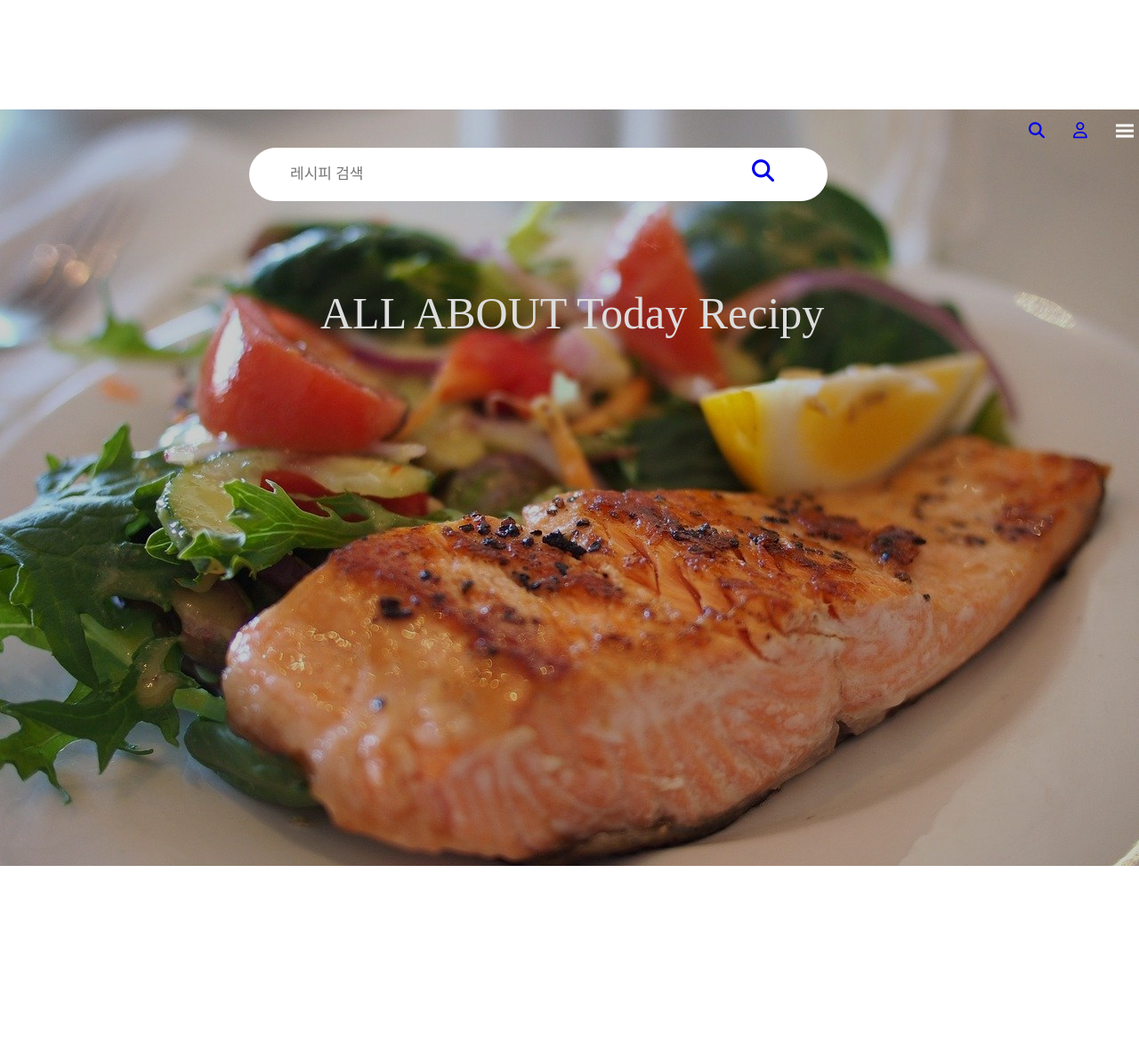
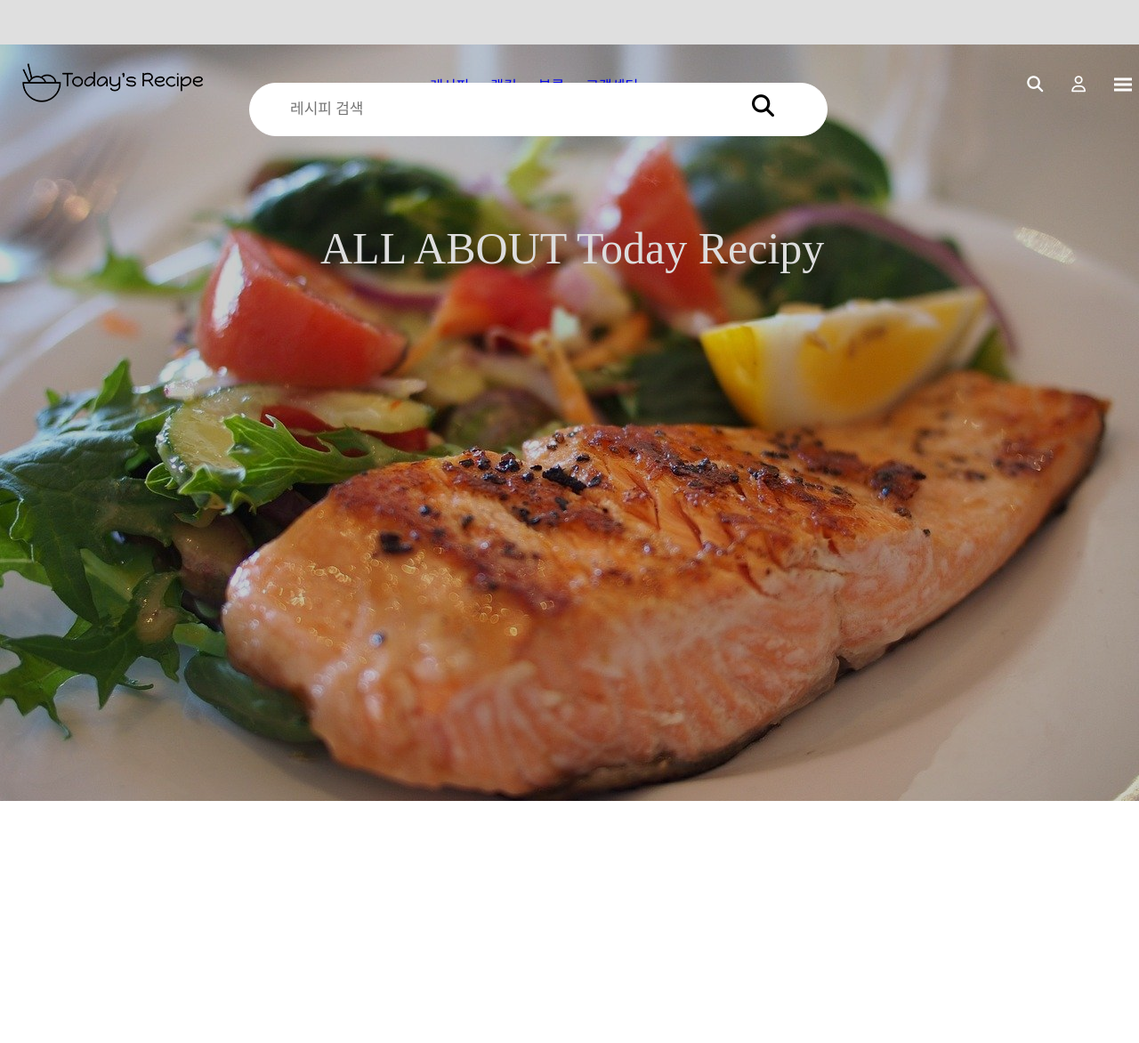
Before and after one commit to googoo2485/3project, a Node server app: page / in a window 1280 px wide. Shown: the top 1172 px of the page at 89% size. Run offline with Node 20, Linux system fonts and the light colour scheme; some libraries are stand-ins or nearby versions; some web fonts are replaced.

Commit message:
no message

```diff
--- a/public/stylesheets/style.css
+++ b/public/stylesheets/style.css
@@ -12,35 +12,68 @@ body{
   width: 100%;
   height:100%;
 }
-a:visited {
-  color: #ffffff; }
+
 @font-face{
   font-family: "NanumGothic-Bold";
   src: url("/font/NanumGothic-Bold.ttf")format("truetype");
   font-style: normal;
   font-weight: normal;
 }
-@font-face {
-  font-family: 'Noto Sans KR';
-  font-style: normal;
-  font-weight: 100;
-  src: url("/font/NotoSansKR-Thin.woff2") format('woff2'),
-  url("/font/NotoSansKR-Thin.woff") format('woff'),
-  url("/NotoSansKR-Thin.otf") format('opentype');
+
+.navbar{
+  width: 100%;
+  grid-row-start: 1;
+  grid-row-end: 10;
+  grid-column-start: 1;
+  grid-column-end: 11;
+  position: fixed;
+  display: flex;
+  justify-content: space-between;
+  align-items: center;
+  padding: 8px 12px;
 }
 
 
-.logo{
-  width: 100px;
-  height: 30px;
-}
 .header{
   display: grid;
   color: black;
+  width: 100%;
+  height: 50px;
   grid-template-columns: repeat(25,1fr);
   grid-template-rows: repeat(4,1fr);
+  grid-auto-rows: 100px;
+  grid-auto-columns: 100px;
   gap: 1px;
+  background-color: rgb(223, 223, 223);
 }
+
+.logo{
+  width: 50px;
+  height: 100%;
+  grid-row-start: 2;
+  grid-row-end: 2;
+  grid-column-start: 2;
+  grid-column-end: 2;
+}
+.headerUi{
+  grid-row-start: 1;
+  grid-row-end: 1;
+  grid-column-start: 5;
+  grid-column-end: 9;
+  display: flex;
+
+
+
+}
+.headerUi2{
+  display: flex;
+  padding-left: 0;
+}
+.headerUi2 li{
+  padding: 8px 12px;
+}
+
+
 .container{
   width: 100%;
   height: 850px;
@@ -53,6 +86,7 @@ a:visited {
 .backimg{
   background-size:cover;
   background-image: url(/images/main/header.jpg);
+  object-fit: cover;
   background-repeat: no-repeat;
   background-position:center;
   z-index: -999;
@@ -60,6 +94,7 @@ a:visited {
   grid-row-end: 71;
   grid-column-start: 1;
   grid-column-end: 11;
+
 }
 .backimg2{
   background-size: 100% 100%;
@@ -105,36 +140,30 @@ a:visited {
   padding: 0px 14px;
   font-size: 25px;
   z-index: 113;
+  color: black;
 }
 
 .Hbox{
-  grid-column-start: 9;
-  grid-column-end: 11;
-  grid-row-start: 1;
-  grid-row-end: 5;
+
   display: flex;
   text-align: left;
   font-size: 18px;
   z-index: 112;
+
+}
+.Hbox a{
+ color: #ffffff;
+
 }
 .Hbox li{
   padding: 14px 16px;
 }
 .Hbox input{
-  grid-column-start: 20;
-  grid-column-end: 22;
-  grid-row-start: 2;
-  grid-row-end: 2;
+
   border-radius: 15px;
 }
 
 .dropdown{
-  position: relative;
-  box-sizing: border-box;
-  grid-column-start: 9;
-  grid-column-end: 10;
-  grid-row-start: 5;
-  grid-row-end: 9;
   border-radius: 5px;
   text-align: center;
   display: inline-block;
@@ -146,7 +175,6 @@ a:visited {
   box-shadow: 0px 8px 16px 0px rgba(0,0,0,0.2);
   background-color: #ffffff;
   z-index: 1;
-  position: absolute;
   top: 35px;
   right: 1px;
   border-radius: 5px;
@@ -174,19 +202,20 @@ transition: all 0.5s;
 
 }
 @keyframes menuhover{
-  0%{width: 0%;left: 50%;}
-  30%{width: 0%;left: 50%;}
-  100%{width: 100%; left: 0;}
+
+  100%{width: 40%;}
 }
 .dropdown-content a:hover .menuhover{
   border: 1px;
   background-color: #ff9913;
   height: 2px;
   width: 20px;
-
+  position: relative;
+  left: 38px;
+  text-align: center;
   animation-iteration-count: 1;
-  -webkit-animation: 1s linear 0s forwards running menuhover;
-  animation: 1s linear 0s forwards running menuhover;
+  -webkit-animation: 0.1s linear 0s forwards running menuhover;
+  animation: 0.1s linear 0s forwards running menuhover;
 
 
 }
--- a/views/index.ejs
+++ b/views/index.ejs
@@ -11,14 +11,19 @@
 </head>
 <body>
 <div class="header">
-    <div class="logo"></div>
 </div>
 <div class="container">
     <div class="backimg"></div>
     <div class="backimg2"></div>
-    <div class="searchBox">
-        <input type="text" class="select" placeholder="레시피 검색">
-        <a class="search" href="./"><i class="fas fa-search"></i></a>
+    <div class="navbar">
+        <div class="logo"><img src="images/main/TodayRecipelogo.png" alt=""></div>
+        <div class="headerUi">
+            <ul class="headerUi2">
+                <li><a href="#">레시피</a></li>
+                <li><a href="#">랭킹</a></li>
+                <li><a href="#">분류</a></li>
+                <li><a href="#">고객센터</a></li>
+            </ul>
         </div>
         <ul class="Hbox" id="user">
             <li><a href="./"><span><i class="fas fa-search"></i></span></a></li>
@@ -36,10 +41,14 @@
                 </div>
                 <a href="./" >
                 <i class="far fa-user"></i>
-
             </a></li>
             <li><a href="#a"class="menu"><span>메뉴</span></a></li>
         </ul>
+    </div>
+    <div class="searchBox">
+        <input type="text" class="select" placeholder="레시피 검색">
+        <a class="search" href="./"><i class="fas fa-search"></i></a>
+    </div>
     <div class="headerFont">ALL ABOUT Today Recipy</div>
 </div>
     <div class="body"></div>
```
Also changed, not shown: public/images/main/TodayRecipelogo.png (added). Lines whose indentation alone changed are shown as unchanged.
